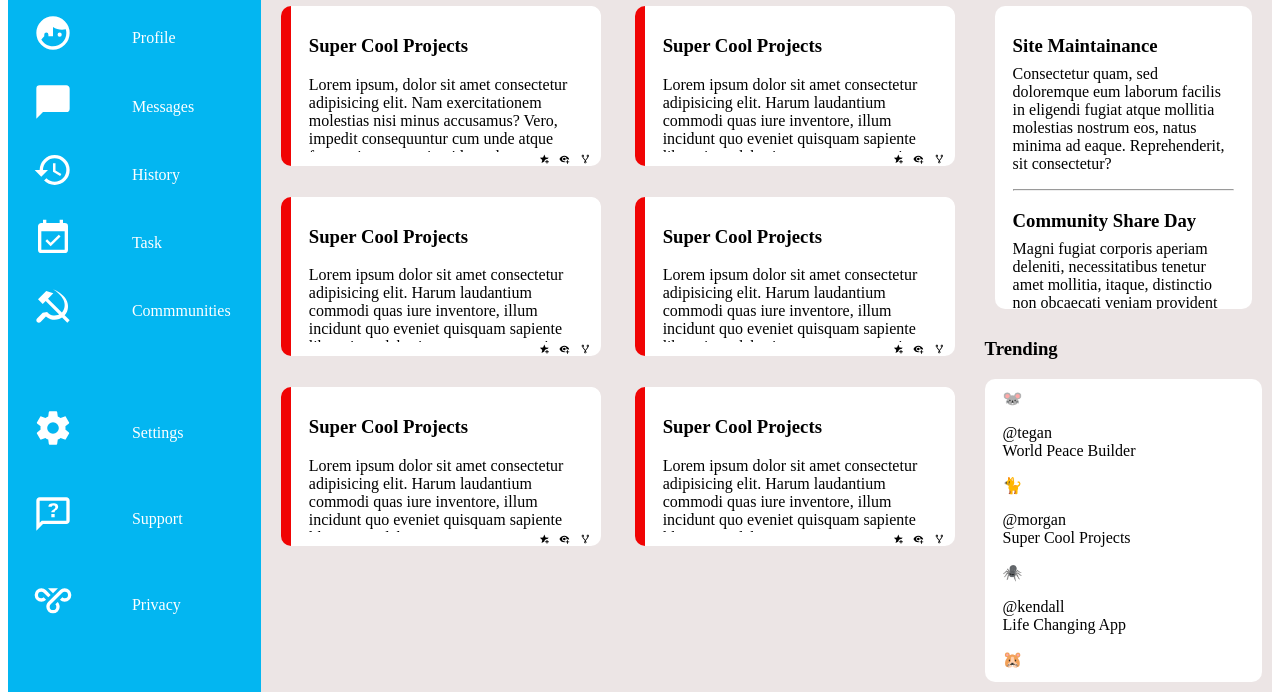
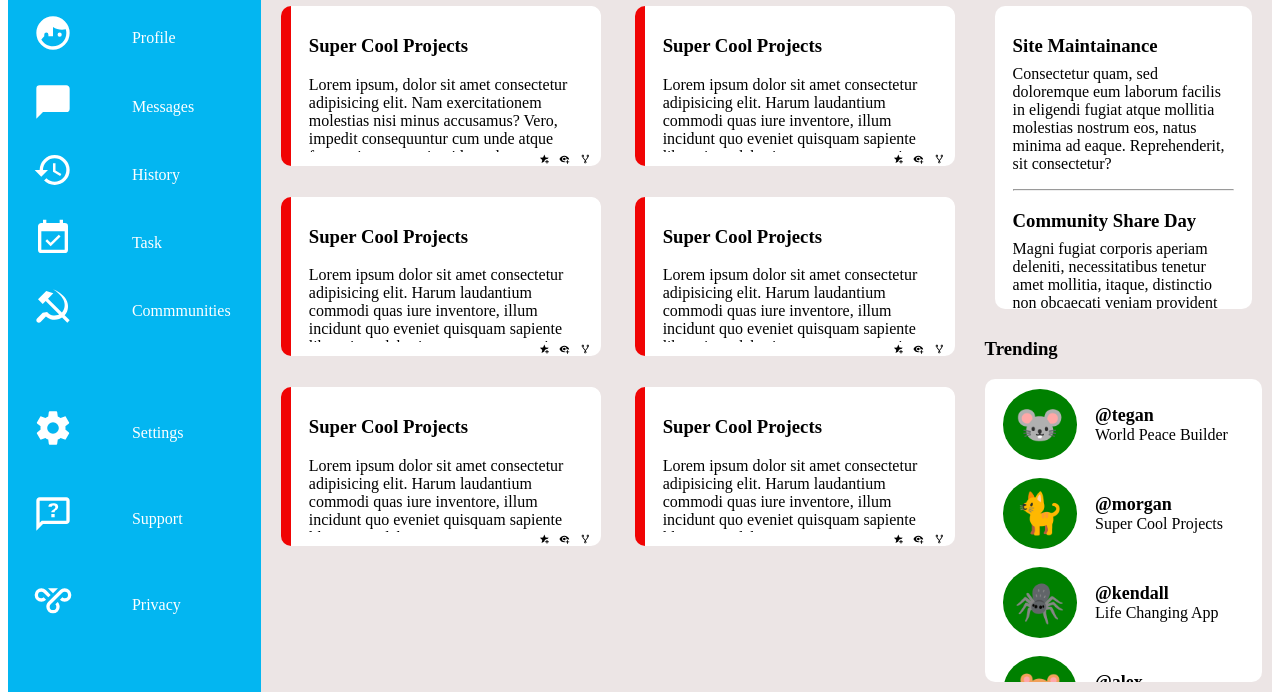
Before and after one commit to dipak1920basnet/admin_dashboard, a plain HTML site: page index.html in a window 1280 px wide. Shown: the part 249-941 px from the top of the page. Drawn offline with Linux system fonts and the light colour scheme.

Commit message:
adds background image of green in div of trending adds makes content in span tag bold

```diff
--- a/style.css
+++ b/style.css
@@ -249,7 +249,24 @@ svg
 {
     margin-bottom: -8px;
 }
-.trending
+.content_trending
 {
-
+    display: grid;
+    grid-template-columns: 1fr 2fr;
+    gap: 18px;
 }
+.content_trending > div
+{
+    border-radius: 50%;
+    background-color: green;
+    display: flex;
+    align-items: center;
+    justify-content: center;
+    padding: 10px;
+    font-size: 40px;
+}
+.content_trending > p > span
+{
+    font-weight: bolder;
+    font-size: 18px;
+}
```
